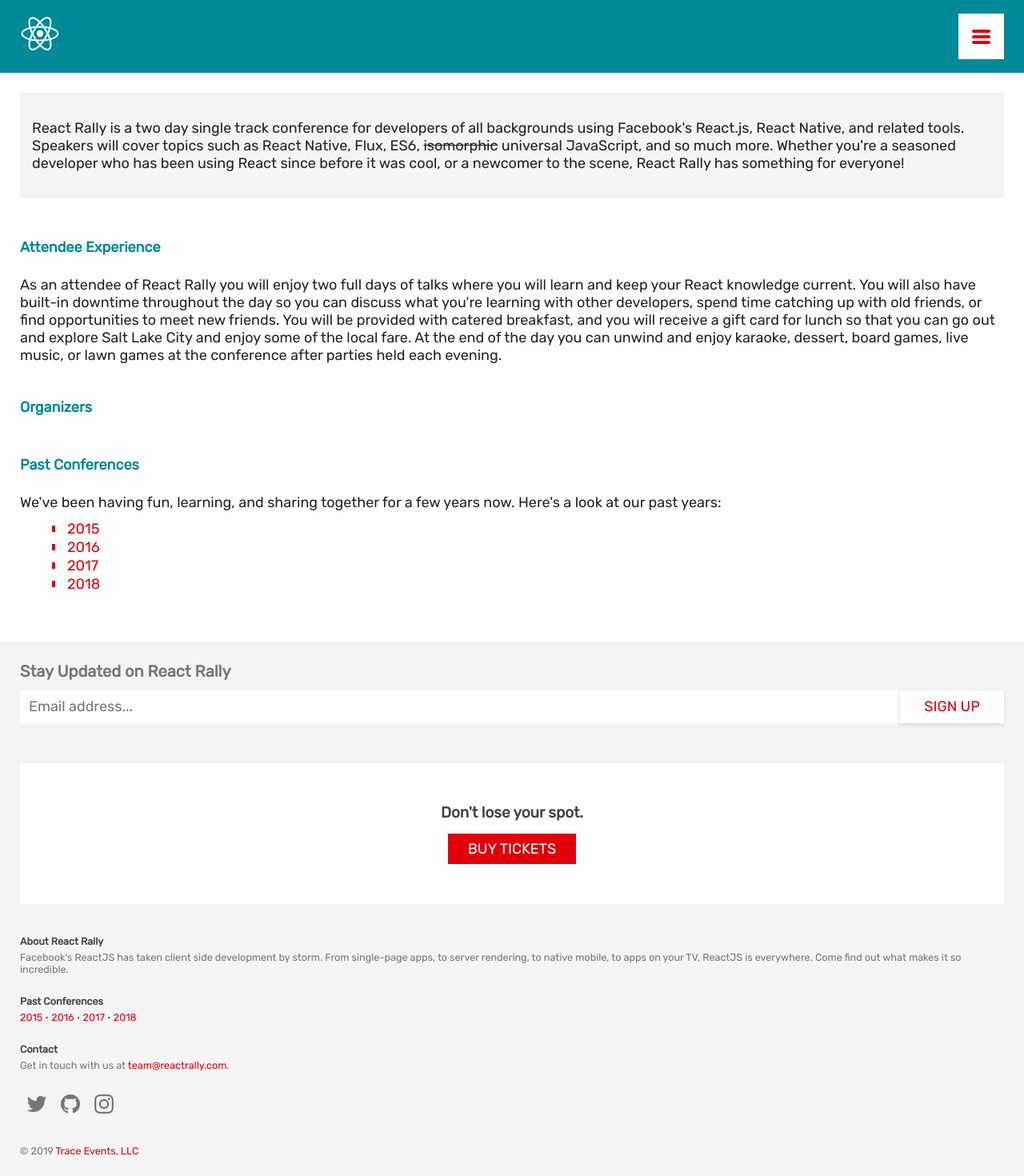
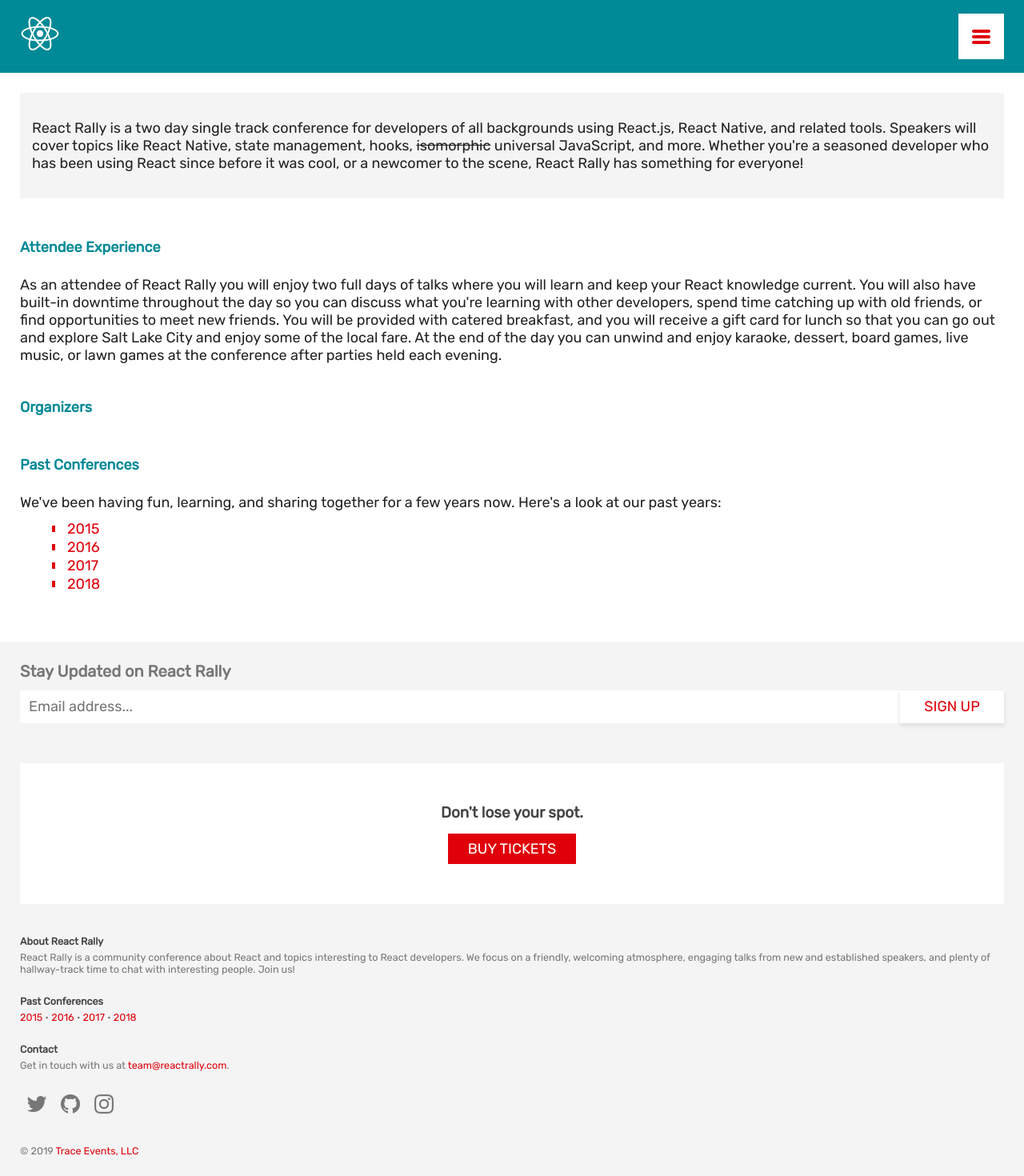
Before and after one commit to react-rally/react-rally-2019, a React app: page /about in a window 1280 px wide. Shown: the top 1470 px of the page at 80% size. Built offline with nearby package versions, Linux system fonts and the light colour scheme.

Commit message:
add scholarship link, tweak copy

```diff
--- a/app/components/About.js
+++ b/app/components/About.js
@@ -1,16 +1,15 @@
-import React from 'react';
+import React from "react";
 
 export default function About() {
   return (
     <section className="highlight">
       <p>
         React Rally is a two day single track conference for developers of all
-        backgrounds using Facebook's React.js, React Native, and related tools.
-        Speakers will cover topics such as React Native, Flux, ES6,{' '}
-        <del>isomorphic</del> universal JavaScript, and so much more. Whether
-        you're a seasoned developer who has been using React since before it was
-        cool, or a newcomer to the scene, React Rally has something for
-        everyone!
+        backgrounds using React.js, React Native, and related tools. Speakers
+        will cover topics like React Native, state management, hooks,{" "}
+        <del>isomorphic</del> universal JavaScript, and more. Whether you're a
+        seasoned developer who has been using React since before it was cool, or
+        a newcomer to the scene, React Rally has something for everyone!
       </p>
     </section>
   );
--- a/app/components/Footer.js
+++ b/app/components/Footer.js
@@ -1,9 +1,8 @@
-import React from 'react';
-import {Link} from 'react-router';
-import constants from 'helpers/constants';
-import Button from 'components/Button';
-import Icon from 'components/Icon';
-import Newsletter from 'components/Newsletter';
+import React from "react";
+import constants from "helpers/constants";
+import Button from "components/Button";
+import Icon from "components/Icon";
+import Newsletter from "components/Newsletter";
 
 export default () => {
   return (
@@ -16,10 +15,11 @@
           <section>
             <h4>About React Rally</h4>
             <div>
-              Facebook's ReactJS has taken client side development by storm.
-              From single-page apps, to server rendering, to native mobile, to
-              apps on your TV, ReactJS is everywhere. Come find out what makes
-              it so incredible.
+              React Rally is a community conference about React and topics
+              interesting to React developers. We focus on a friendly, welcoming
+              atmosphere, engaging talks from new and established speakers, and
+              plenty of hallway-track time to chat with interesting people. Join
+              us!
             </div>
           </section>
           <section>
@@ -43,7 +43,7 @@
           <section>
             <h4>Contact</h4>
             <div>
-              Get in touch with us at{' '}
+              Get in touch with us at{" "}
               <a href="mailto:team@reactrally.com">team@reactrally.com</a>.
             </div>
           </section>
@@ -53,7 +53,7 @@
             <Icon href="https://instagram.com/reactrally" type="instagram" />
           </section>
           <section>
-            &copy; {new Date().getFullYear()}{' '}
+            &copy; {new Date().getFullYear()}{" "}
             <a href="http://www.traceevents.io" target="_blank">
               Trace Events, LLC
             </a>
@@ -64,7 +64,8 @@
             <h2>Don't lose your spot.</h2>
             <Button
               href={constants.Links.TICKET_SALES}
-              className="medium primary">
+              className="medium primary"
+            >
               Buy Tickets
             </Button>
           </section>
--- a/app/components/Header.js
+++ b/app/components/Header.js
@@ -1,23 +1,28 @@
-import React, {Component, useState} from 'react';
-import PropTypes from 'prop-types';
-import cx from 'classnames';
-import {Link} from 'react-router';
-import moment from 'moment';
-import constants from 'helpers/constants';
-import DateUtils from 'helpers/DateUtils';
-import Button from 'components/Button';
-import Countdown from 'components/Countdown';
-import Tickets from 'components/Tickets';
-import Icon from 'components/Icon';
-import Newsletter from 'components/Newsletter';
+import React, { Component } from "react";
+import PropTypes from "prop-types";
+import cx from "classnames";
+import { Link } from "react-router";
+import moment from "moment";
+import constants from "helpers/constants";
+import DateUtils from "helpers/DateUtils";
+import Button from "components/Button";
+import Countdown from "components/Countdown";
+import Tickets from "components/Tickets";
+import Icon from "components/Icon";
 
 const CONF_DATES_DISPLAY =
-  moment.utc(constants.Dates.CONF_DAY_ONE).format('MMMM D') +
-  '-' +
-  moment.utc(constants.Dates.CONF_DAY_TWO).format('D, YYYY');
+  moment.utc(constants.Dates.CONF_DAY_ONE).format("MMMM D") +
+  "-" +
+  moment.utc(constants.Dates.CONF_DAY_TWO).format("D, YYYY");
 
 const HomeHeader = () => {
   const isHotelAvailable = true;
+  const isOpportunityScholarshipAvailable = moment
+    .utc()
+    .isBetween(
+      moment.utc(constants.Dates.OPPORTUNITY_SCHOLARSHIP_OPEN_DATE),
+      moment.utc(constants.Dates.OPPORTUNITY_SCHOLARSHIP_CLOSE_DATE)
+    );
   const isConferenceLive = moment
     .utc()
     .isSameOrAfter(moment.utc(constants.Dates.CONF_DAY_ONE));
@@ -25,7 +30,7 @@
     .utc()
     .isBetween(
       moment.utc(constants.Dates.CFP_OPEN),
-      moment.utc(constants.Dates.CFP_CLOSE),
+      moment.utc(constants.Dates.CFP_CLOSE)
     );
 
   return (
@@ -37,10 +42,10 @@
           <h2>{CONF_DATES_DISPLAY}</h2>
           <h2>Salt Lake City, UT</h2>
           <p>
-            Facebook's React has taken client side development by storm. From
-            single-page apps, to server rendering, to native mobile, to apps on
-            your TV, React is everywhere. Come hear from the best and the
-            brightest in the React community about what makes it so incredible.
+            React Rally is a community conference about React and topics
+            interesting to React developers. We focus on a friendly, welcoming
+            atmosphere, engaging talks from new and established speakers, and
+            plenty of hallway-track time to chat with interesting people.
           </p>
           <div className="Home__Header__Buttons">
             {isConferenceLive ? (
@@ -50,8 +55,7 @@
             ) : false ? (
               <Countdown
                 date={new Date(
-                  Date.parse(constants.Dates.CONF_DAY_ONE) +
-                    DateUtils.HOURS * 9,
+                  Date.parse(constants.Dates.CONF_DAY_ONE) + DateUtils.HOURS * 9
                 ).toISOString()}
                 label="Live stream coming soon"
               />
@@ -63,8 +67,20 @@
                   <span>
                     <Button
                       href={constants.Links.PROPOSAL_FORM}
-                      className="large primary">
+                      className="large primary"
+                    >
                       Submit Proposal
+                    </Button>
+                    &nbsp;&nbsp;&nbsp;&nbsp;
+                  </span>
+                )}
+                {isOpportunityScholarshipAvailable && (
+                  <span>
+                    <Button
+                      href={constants.Links.OPPORTUNITY_SCHOLARSHIP_FORM}
+                      className="large"
+                    >
+                      Apply For Scholarship
                     </Button>
                     &nbsp;&nbsp;&nbsp;&nbsp;
                   </span>
@@ -74,7 +90,8 @@
             {isHotelAvailable && (
               <Button
                 href={constants.Links.HOTEL_RESERVATION}
-                className="large transparent">
+                className="large transparent"
+              >
                 Book Hotel
               </Button>
             )}
@@ -85,7 +102,7 @@
   );
 };
 
-const Navigation = ({onMenuClick = () => {}}) => {
+const Navigation = ({ onMenuClick = () => {} }) => {
   return (
     <div className="Header__Nav">
       <section className="Header__Nav__Menu">
@@ -97,7 +114,8 @@
             <Link
               activeClassName="active"
               to="/speakers"
-              onClick={() => onMenuClick(false)}>
+              onClick={() => onMenuClick(false)}
+            >
               Speakers
             </Link>
           </li>
@@ -105,7 +123,8 @@
             <Link
               activeClassName="active"
               to="/schedule"
-              onClick={() => onMenuClick(false)}>
+              onClick={() => onMenuClick(false)}
+            >
               Schedule
             </Link>
           </li>
@@ -113,7 +132,8 @@
             <Link
               activeClassName="active"
               to="/venue"
-              onClick={() => onMenuClick(false)}>
+              onClick={() => onMenuClick(false)}
+            >
               Venue
             </Link>
           </li>
@@ -121,7 +141,8 @@
             <Link
               activeClassName="active"
               to="/sponsors"
-              onClick={() => onMenuClick(false)}>
+              onClick={() => onMenuClick(false)}
+            >
               Sponsors
             </Link>
           </li>
@@ -129,7 +150,8 @@
             <Link
               activeClassName="active"
               to="/conduct"
-              onClick={() => onMenuClick(false)}>
+              onClick={() => onMenuClick(false)}
+            >
               Conduct
             </Link>
           </li>
@@ -137,7 +159,8 @@
             <Link
               activeClassName="active"
               to="/about"
-              onClick={() => onMenuClick(false)}>
+              onClick={() => onMenuClick(false)}
+            >
               About
             </Link>
           </li>
@@ -164,26 +187,27 @@
     super(props);
 
     this.state = {
-      isMenuOpen: false,
+      isMenuOpen: false
     };
   }
 
   render() {
-    const isHomeScreen = this.context.router.isActive('/', true);
-    const {isMenuOpen} = this.state;
+    const isHomeScreen = this.context.router.isActive("/", true);
+    const { isMenuOpen } = this.state;
 
     return (
       <header
-        className={cx('Header', {
+        className={cx("Header", {
           Header__Home: isHomeScreen,
-          'Header--menuOpen': isMenuOpen,
-        })}>
+          "Header--menuOpen": isMenuOpen
+        })}
+      >
         <Navigation
           onMenuClick={isOpen => {
-            if (typeof isOpen === 'undefined') {
+            if (typeof isOpen === "undefined") {
               isOpen = !isMenuOpen;
             }
-            this.setState({isMenuOpen: isOpen});
+            this.setState({ isMenuOpen: isOpen });
           }}
         />
         {isHomeScreen && <HomeHeader />}
@@ -193,5 +217,5 @@
 }
 
 Header.contextTypes = {
-  router: PropTypes.object,
+  router: PropTypes.object
 };
--- a/app/components/Tickets.js
+++ b/app/components/Tickets.js
@@ -1,13 +1,13 @@
-import React, {Component} from 'react';
-import moment from 'moment';
+import React, { Component } from "react";
+import moment from "moment";
 
-import constants from 'helpers/constants';
-import Button from 'components/Button';
-import Countdown from 'components/Countdown';
+import constants from "helpers/constants";
+import Button from "components/Button";
+import Countdown from "components/Countdown";
 
 const TICKET_RELEASE_TIME = moment
   .utc(constants.Dates.TICKET_RELEASE)
-  .add(14, 'days');
+  .add(14, "days");
 
 export default class Tickets extends Component {
   componentWillUnmount() {
@@ -25,13 +25,13 @@
       <div className="Tickets">
         {ticketsAvailable ? (
           <Button href={constants.Links.TICKET_SALES} className="large">
-            Register Now
+            Buy Tickets
           </Button>
         ) : (
           <Countdown
             date={TICKET_RELEASE_TIME}
             label={`Tickets on sale ${TICKET_RELEASE_TIME.format(
-              'MMMM DD, YYYY',
+              "MMMM DD, YYYY"
             )}...`}
           />
         )}
```
Also changed, not shown: app/helpers/constants.js (+25 -21 lines).
